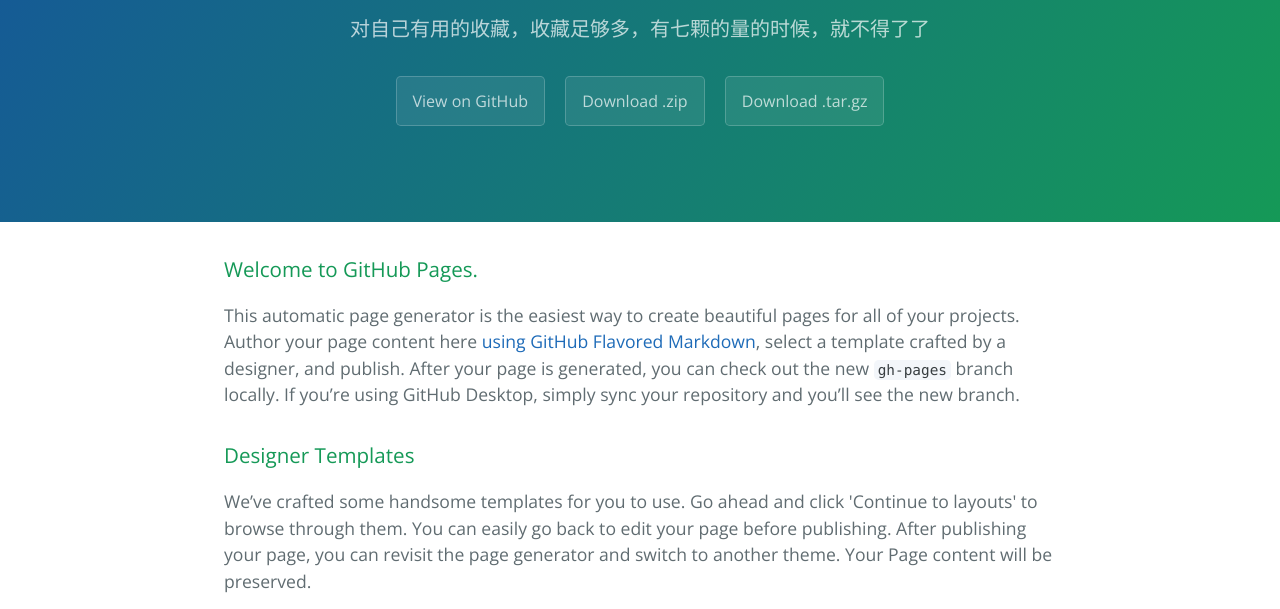
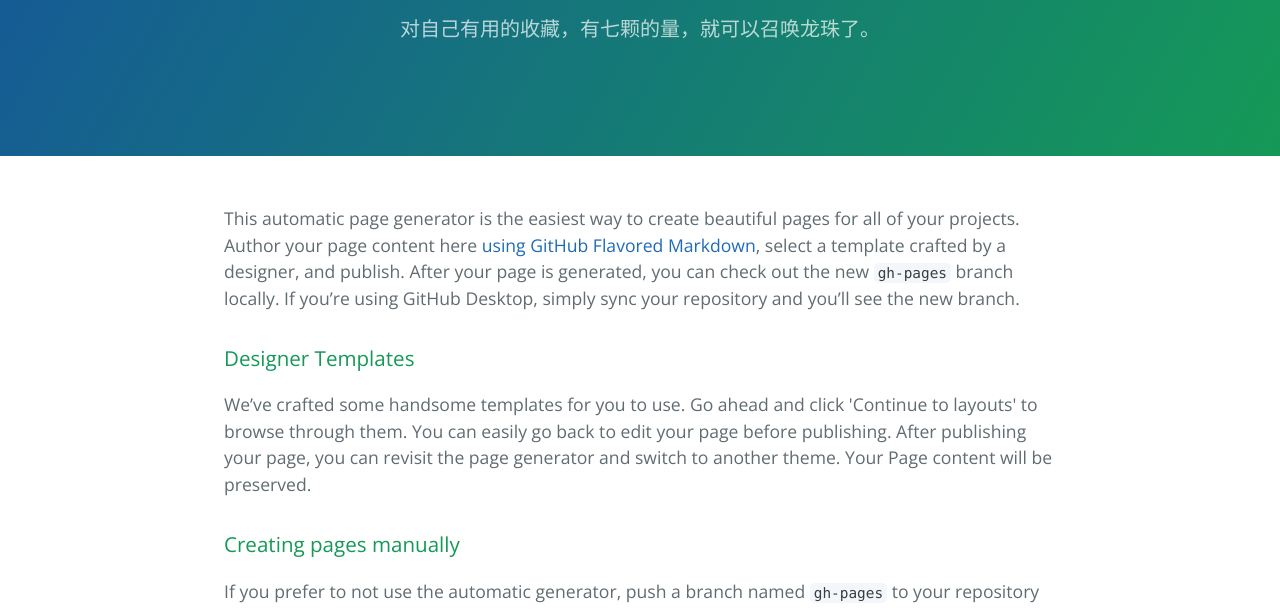
Before and after one commit to rayliao/dragonball, a plain HTML site: page index.html in a window 1280 px wide. Shown: the part 161-770 px from the top of the page. Drawn offline with nearby package versions, Linux system fonts and the light colour scheme.

Commit message:
edit readme

```diff
--- a/index.html
+++ b/index.html
@@ -1,5 +1,5 @@
 <!DOCTYPE html>
-<html lang="en-us">
+<html>
   <head>
     <meta charset="UTF-8">
     <title>Dragonball by rayliao</title>
@@ -12,15 +12,11 @@
   <body>
     <section class="page-header">
       <h1 class="project-name">Dragonball</h1>
-      <h2 class="project-tagline">对自己有用的收藏，收藏足够多，有七颗的量的时候，就不得了了</h2>
-      <a href="https://github.com/rayliao/dragonball" class="btn">View on GitHub</a>
-      <a href="https://github.com/rayliao/dragonball/zipball/master" class="btn">Download .zip</a>
-      <a href="https://github.com/rayliao/dragonball/tarball/master" class="btn">Download .tar.gz</a>
+      <h2 class="project-tagline">对自己有用的收藏，有七颗的量，就可以召唤龙珠了。</h2>
     </section>
 
     <section class="main-content">
-      <h3>
-<a id="welcome-to-github-pages" class="anchor" href="#welcome-to-github-pages" aria-hidden="true"><span class="octicon octicon-link"></span></a>Welcome to GitHub Pages.</h3>
+        <h3></h3>
 
 <p>This automatic page generator is the easiest way to create beautiful pages for all of your projects. Author your page content here <a href="https://guides.github.com/features/mastering-markdown/">using GitHub Flavored Markdown</a>, select a template crafted by a designer, and publish. After your page is generated, you can check out the new <code>gh-pages</code> branch locally. If you’re using GitHub Desktop, simply sync your repository and you’ll see the new branch.</p>
 
```
Also changed, not shown: README.md.
